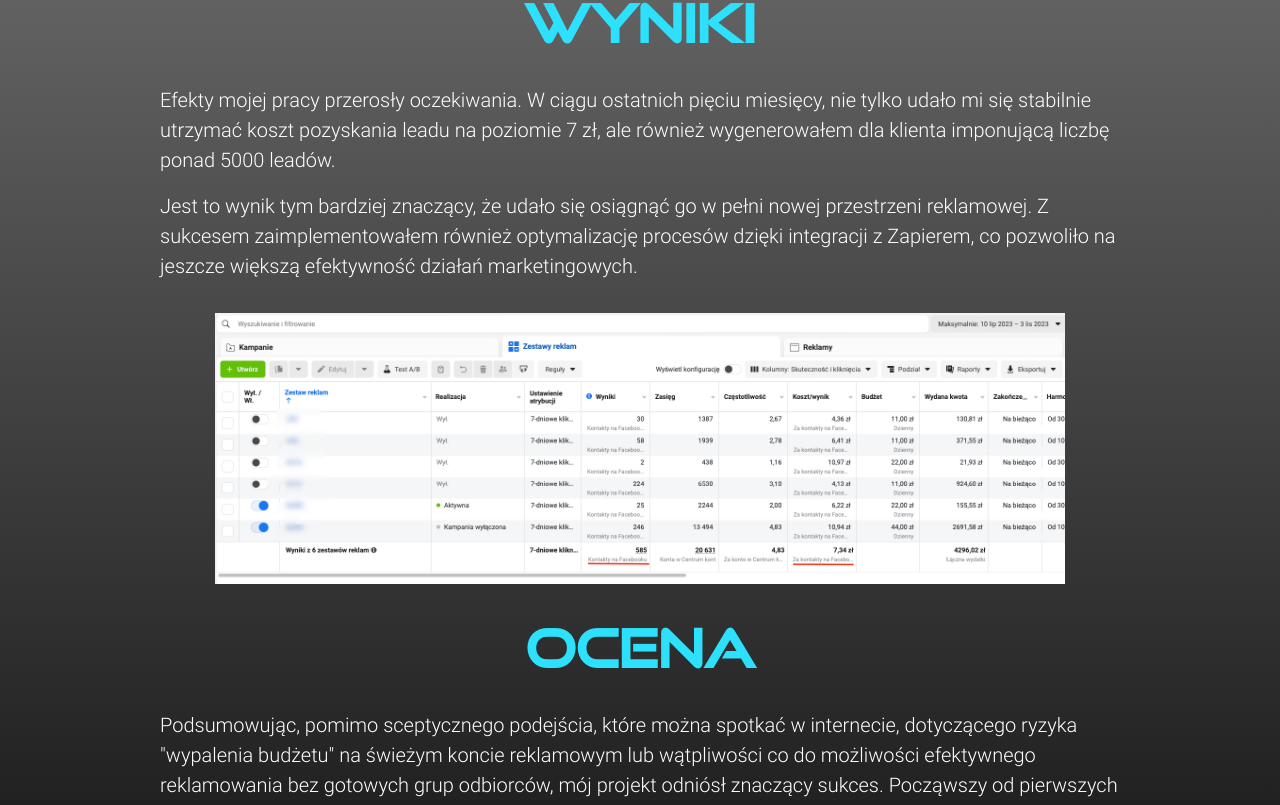
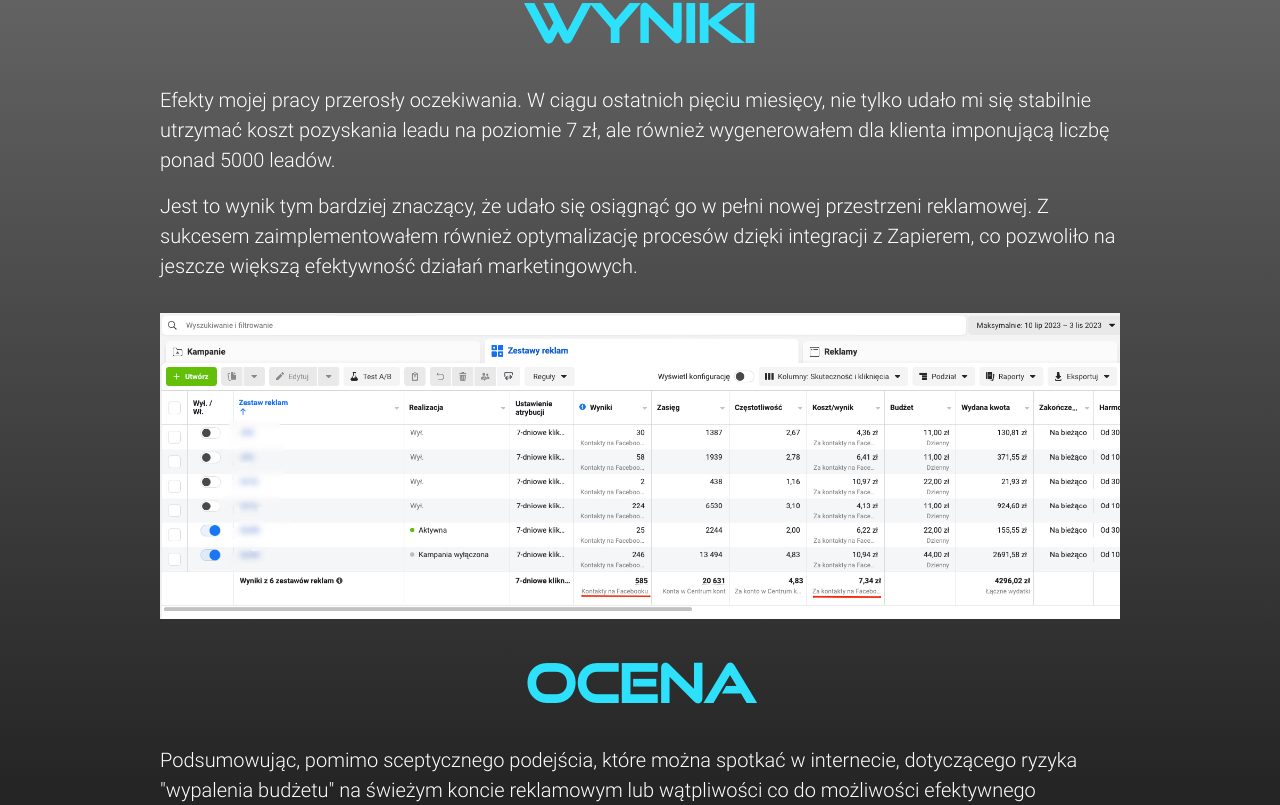
Before and after one commit to MateuszKuruc/marketing-portfolio, a Next.js app in the folder marketing-portfolio/: page /portfolio/1 in a window 1280 px wide. Shown: the part 458-1263 px from the top of the page. Built offline with nearby package versions, Linux system fonts and the light colour scheme.

Commit message:
small changes in images components

```diff
--- a/marketing-portfolio/src/app/portfolio/[projectId]/page.tsx
+++ b/marketing-portfolio/src/app/portfolio/[projectId]/page.tsx
@@ -28,7 +28,12 @@ const Project = ({ params }: Params) => {
             </p>
             <div>
               {client.img && (
-                <Image src={client.img} width={850} height={350} alt="wyniki" />
+                <Image
+                  src={client.img}
+                  width={1200}
+                  height={350}
+                  alt="tabela wyników"
+                />
               )}
             </div>
             <h2 className="font-header text-blue-50 bold-40 lg:bold-52 py-8">
--- a/marketing-portfolio/src/components/About.tsx
+++ b/marketing-portfolio/src/components/About.tsx
@@ -49,14 +49,14 @@ const About = () => {
             src="/meta_cert.png"
             width={250}
             height={250}
-            alt="Meta certification"
+            alt="Meta certyfikat"
           />
           <Image
             className="hidden xl:block"
             src="/google_cert.png"
             width={250}
             height={88}
-            alt="Google certification"
+            alt="Google certyfikat"
           />
         </div>
       </div>
```
